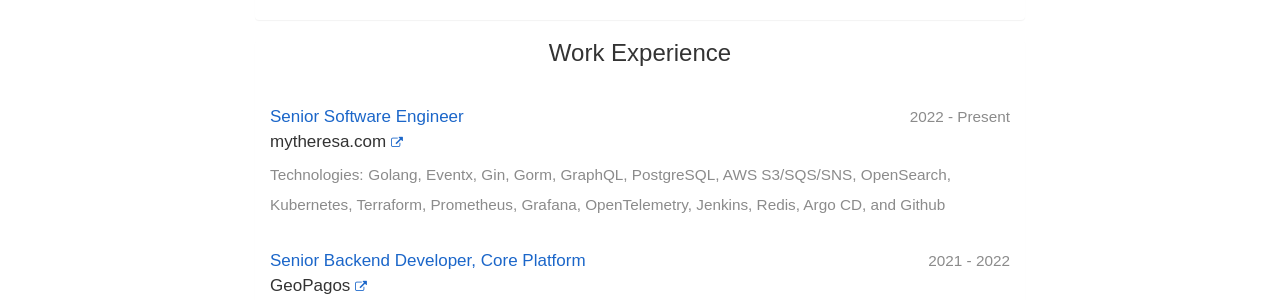
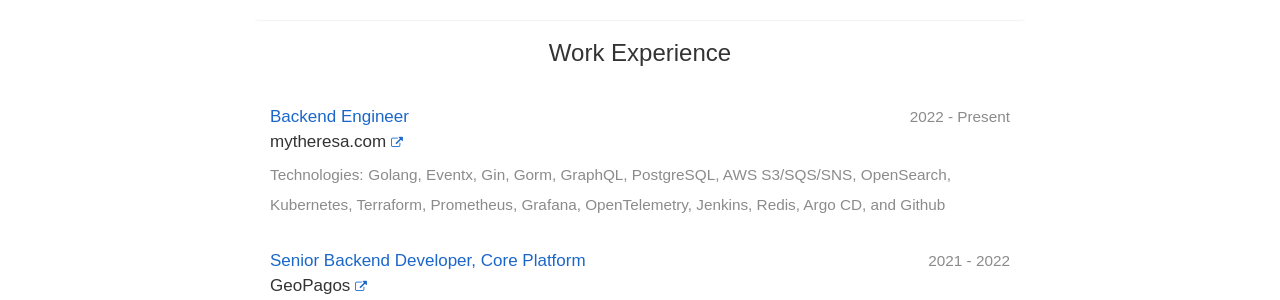
Before and after one commit to jfernancordova/jfernancordova.github.io, a Jekyll site: the page built from resume.html, in a window 1280 px wide. Shown: the part 288-588 px from the top of the page. Built offline with Jekyll 4.4.1, drawn with Linux system fonts in a browser that asks for light colours; nearby versions of some CDN libraries.

Commit message:
Update employment.yml

```diff
--- a/_data/employment.yml
+++ b/_data/employment.yml
@@ -1,4 +1,4 @@
-- title: "Senior Software Engineer"
+- title: "Backend Engineer"
   company: "mytheresa.com"
   link: "https://www.mytheresa.com/"
   dates: "2022 - Present"
```
